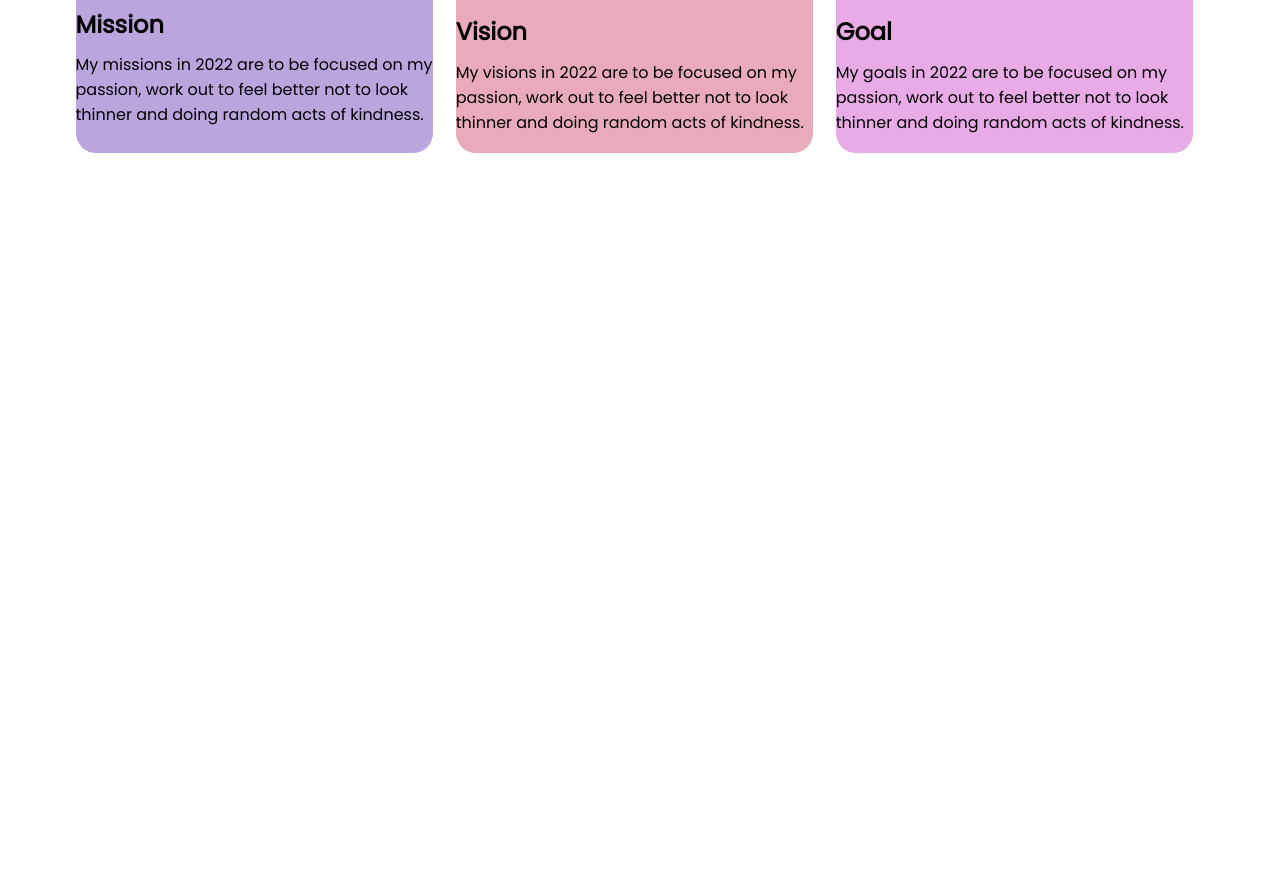
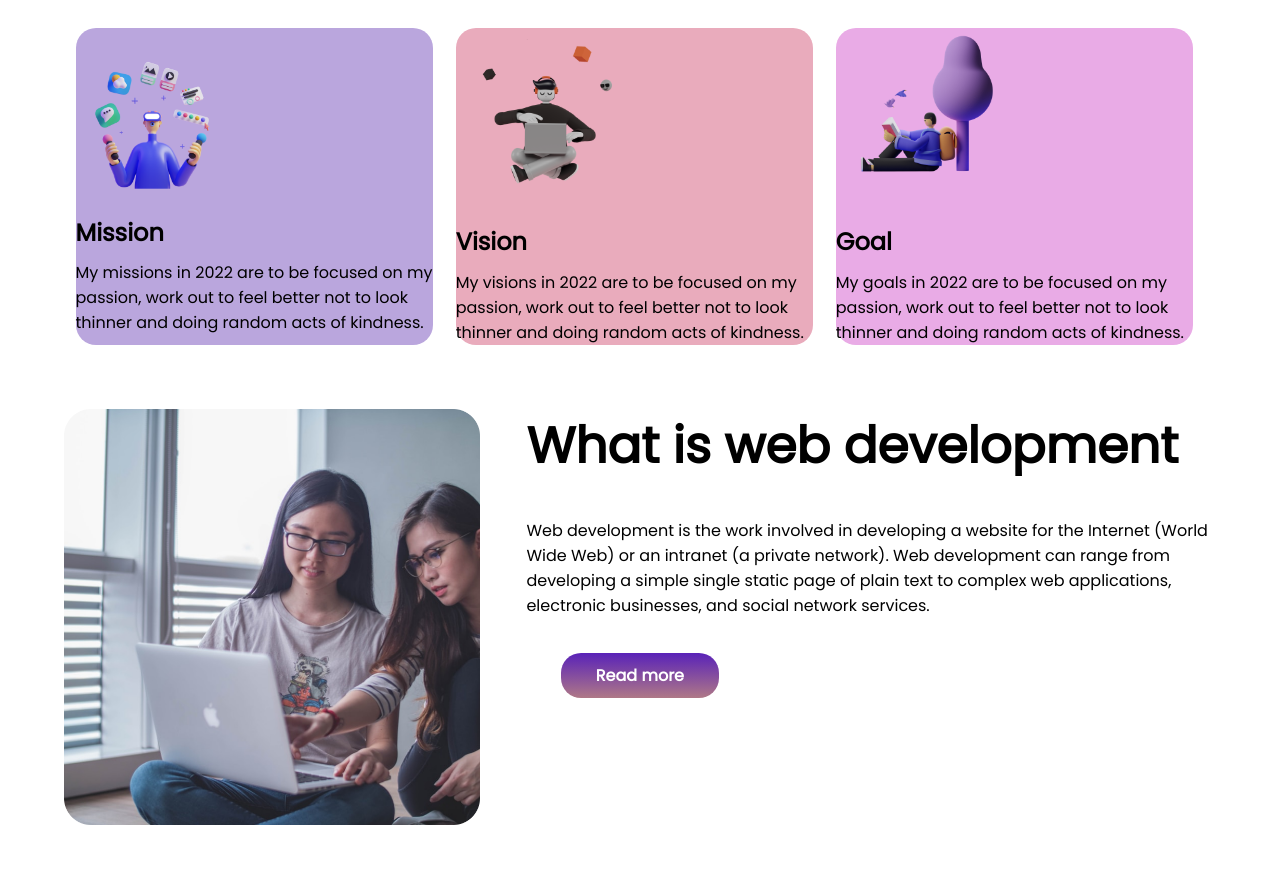
Before and after one commit to Hemel17/assignment-01, a plain HTML site: page index.html in a window 1280 px wide. Shown: the part 646-1542 px from the top of the page. Before the commit the page ends 800 px from the top, so only its background shows below. Drawn offline with Linux system fonts and the light colour scheme.

Commit message:
third section done

```diff
--- a/index.html
+++ b/index.html
@@ -22,7 +22,7 @@
                 <p>My missions in 2022 are to be focused on my passion, work out to feel better not to look thinner and
                     doing random acts of kindness.</p>
                 <a href="#">Explore Now</a>
-                <p id="scroll">Scroll down to explore more about us</p>
+                <p>Scroll down to explore more about us</p>
             </div>
             <div class="half">
                 <img src="images/person/person-5.png" alt="">
@@ -36,19 +36,19 @@
         <h1 id="heading">My Mission in <span class="text-color">2022</span></h1>
         <div class="flexible">
             <div class="one-third" id="one">
-                <img src="images/illustrators/illustrator-1.png" alt="">
+                <img class="illustrator" src="images/illustrators/illustrator-1.png" alt="">
                 <h2>Mission</h2>
                 <p>My missions in 2022 are to be focused on my passion, work out to feel better not to look thinner and
                     doing random acts of kindness.</p>
             </div>
             <div class="one-third" id="two">
-                <img src="images/illustrators/illustrator-2.png" alt="">
+                <img class="illustrator" src="images/illustrators/illustrator-2.png" alt="">
                 <h2>Vision</h2>
                 <p>My visions in 2022 are to be focused on my passion, work out to feel better not to look thinner and
                     doing random acts of kindness.</p>
             </div>
             <div class="one-third" id="three">
-                <img src="images/illustrators/illustrator-3.png" alt="">
+                <img class="illustrator" src="images/illustrators/illustrator-3.png" alt="">
                 <h2>Goal</h2>
                 <p>My goals in 2022 are to be focused on my passion, work out to feel better not to look thinner and
                     doing random acts of kindness.</p>
@@ -58,6 +58,18 @@
     <!-- second section ends here -->
 
     <!-- third section starts here -->
+    <section class="container">
+        <div class="flexible">
+            <div class="fourty">
+                <img src="images/pictures/coding.png" alt="">
+            </div>
+            <div class="sixty">
+                <h1> What is web development</h1>
+                <p>Web development is the work involved in developing a website for the Internet (World Wide Web) or an intranet (a private network). Web development can range from developing a simple single static page of plain text to complex web applications, electronic businesses, and social network services.</p>
+                <a href="https://en.wikipedia.org/wiki/Web_development">Read more</a>
+            </div>
+        </div>
+    </section>
 </body>
 
 </html>
--- a/style.css
+++ b/style.css
@@ -5,7 +5,7 @@
 }
 
 .container{
-    margin: 0 5%;
+    margin: 5%;
 }
 
 .flexible{
@@ -32,25 +32,22 @@ h1{
     color: rgb(89, 34, 184);
 }
 
-p{
-    margin-bottom: 5%;
-}
+
 
 a{
+    display: inline-block;
     text-decoration: none;
     font-weight: 700;
     color: white;
     background-image: linear-gradient(rgb(89, 34, 184), rgb(175, 120, 135));
     padding: 10px 35px;
     border-radius: 20px;
+    margin: 5%;
 }
 
-#scroll{
-    margin-top: 5%;
-}
 
 img{
-    width: 40%;
+    width: 90%;
 }
 
 #heading{
@@ -67,6 +64,10 @@ h2{
     border-radius: 20px;
 }
 
+.illustrator{
+    width: 50%;
+}
+
 #one{
     background: rgb(186, 166, 221);
 }
```
